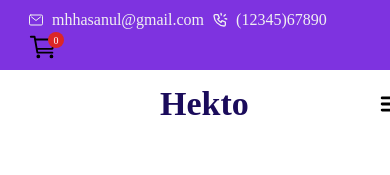
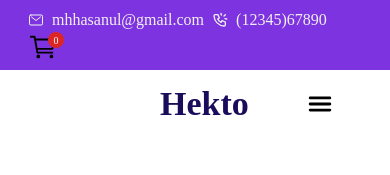
Before and after one commit to SabaZain/hackathonfinal-4, a Next.js app: page /Blog in a window 390 px wide. Shown: the top 175 px of the page. Built offline with nearby package versions, Linux system fonts and the light colour scheme.

Commit message:
Update Navbar.tsx

```diff
--- a/src/app/components/Navbar.tsx
+++ b/src/app/components/Navbar.tsx
@@ -20,7 +20,7 @@ const Navbar = () => {
   return (
 
     <div className='flex justify-between align items-center w-full p-2 px-40'>
-        <div className='flex justify-between items-center gap-32 md:gap-10 lg:gap-10 '>
+        <div className='flex justify-between items-center gap-14 md:gap-10 lg:gap-10 '>
       <div className='md:flex lg:flex items-center md:gap-12 lg:gap-12'>
         <h1 className='text-[34px] font-bold text-secondary'>Hekto</h1>
         </div>
```
